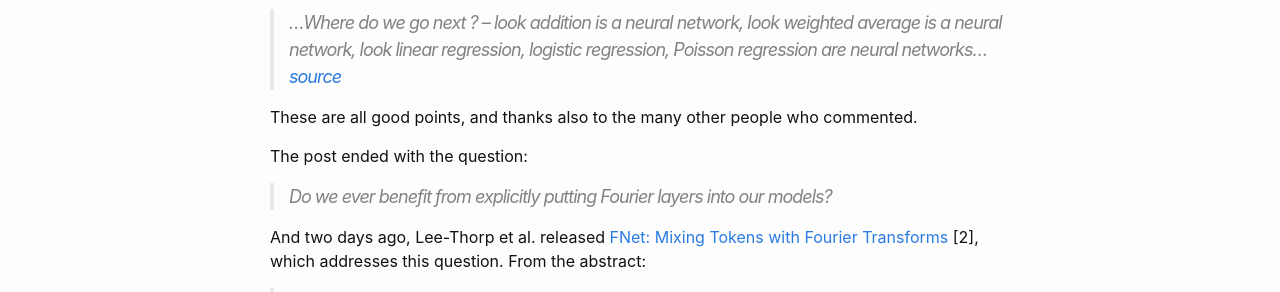
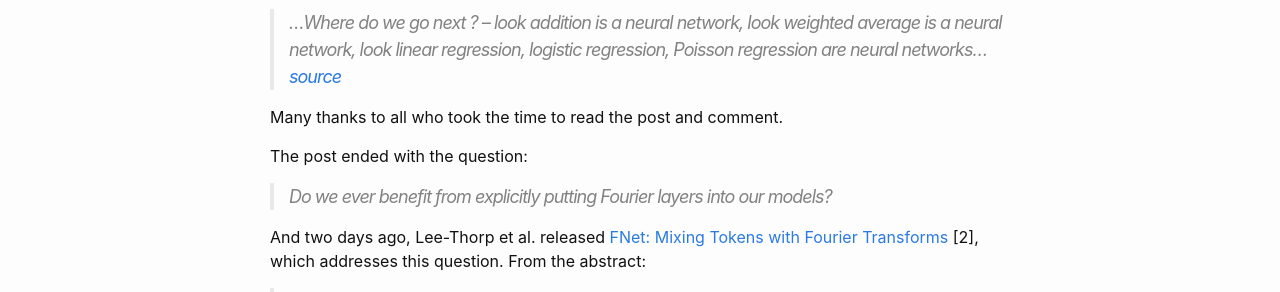
Before and after one commit to sradc/sradc.github.io, a Jekyll site: the page built from _posts/2021-05-11-fourier-nets2.md, in a window 1280 px wide. Shown: the part 473-765 px from the top of the page. Built offline with Jekyll 4.4.1, drawn with Linux system fonts in a browser that asks for light colours; comment, search, counter and statistics services are not loaded.

Commit message:
a sentence

```diff
--- a/_posts/2021-05-11-fourier-nets2.md
+++ b/_posts/2021-05-11-fourier-nets2.md
@@ -19,7 +19,7 @@ However, it did face some criticism:
 
 > ...Where do we go next ? -- look addition is a neural network, look weighted average is a neural network, look linear regression, logistic regression, Poisson regression are neural networks... [source](https://news.ycombinator.com/item?id=26980700)
 
-These are all good points, and thanks also to the many other people who commented.
+Many thanks to all who took the time to read the post and comment.
 
 The post ended with the question:
 
```
